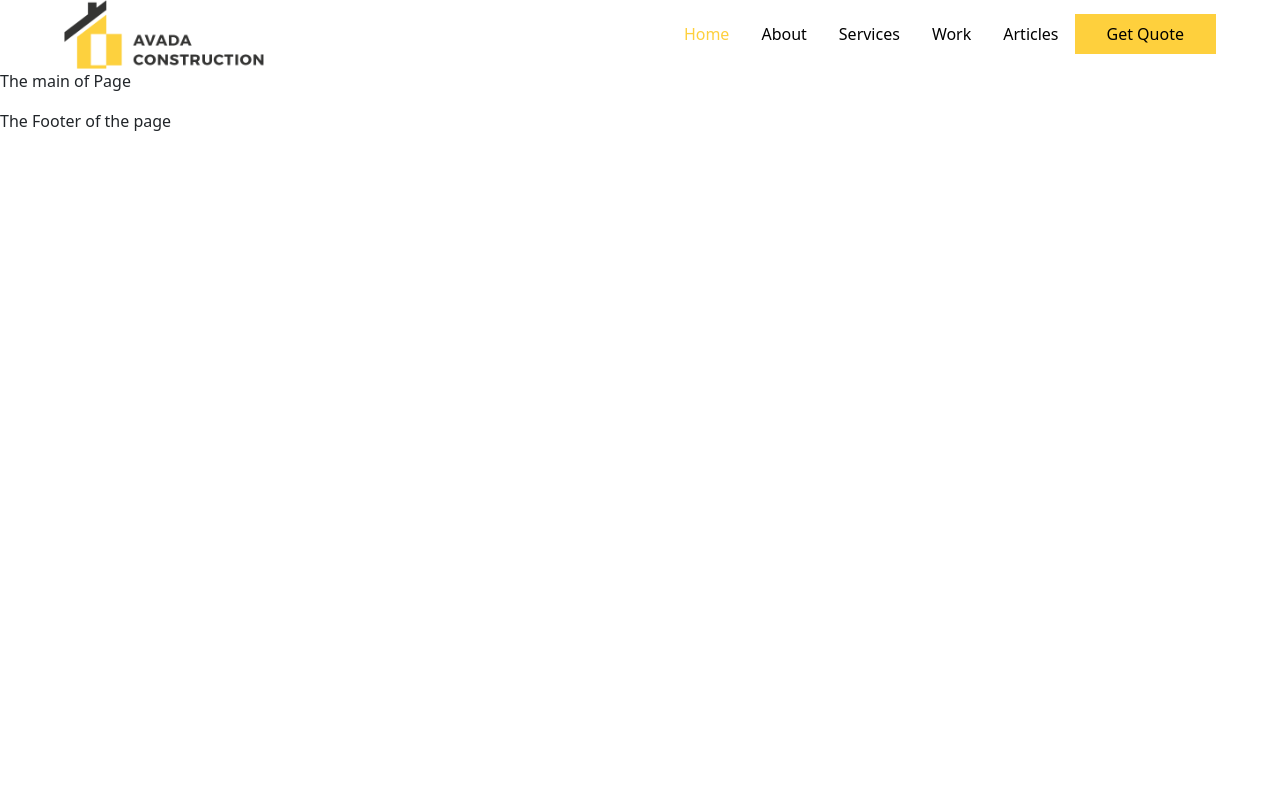
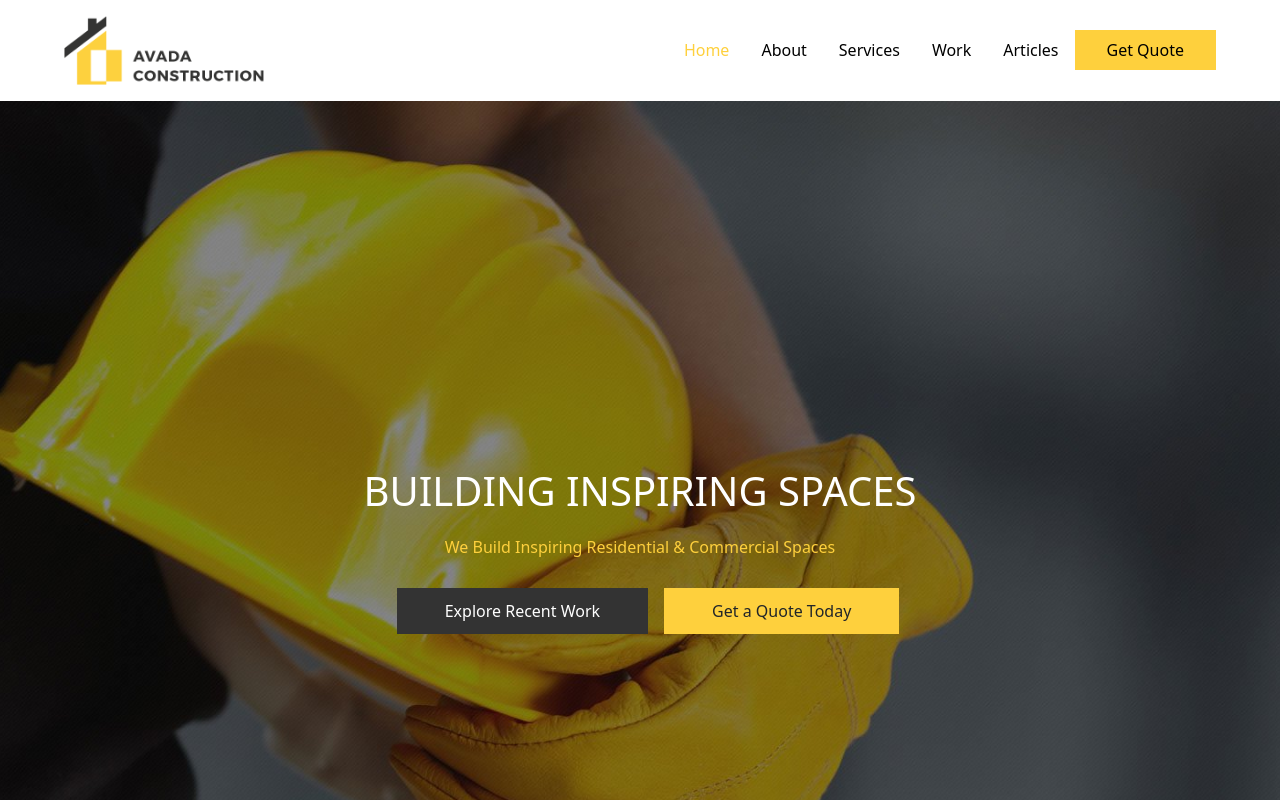
Before and after one commit to Matteogatto94/proj-html-vuejs, a Vue app: page / in a window 1280 px wide. Shown: the top 800 px of the page. Built offline with nearby package versions, Linux system fonts and the light colour scheme.

Commit message:
add jumbotron section

```diff
--- a/src/assets/scss/partials/_header.scss
+++ b/src/assets/scss/partials/_header.scss
@@ -1,5 +1,5 @@
 #site_header {
-    padding: 0 4rem;
+    padding: 1rem 4rem;
 }
 
 img {
@@ -12,6 +12,10 @@ img {
     .bg_a {
         background-color: #FED03D;
         padding: 0.5rem 2rem;
+
+        &:hover {
+            color: white;
+        }
     }
 
     a {
@@ -20,6 +24,10 @@ img {
         text-decoration: none;
         padding: 1rem;
 
+        &:hover {
+            color: #FED03D;
+        }
+
         &.active {
             color: #FED03D;
         }
--- /dev/null
+++ b/src/assets/scss/partials/_jumbotron.scss
@@ -0,0 +1,35 @@
+.jumbotron {
+    background-image: url(/src/assets/img/home-slider-62528242.jpg);
+    height: 900px;
+    width: 100%;
+    background-position: center;
+    background-size: cover;
+
+    .bg_black {
+        background-color: #333333;
+    }
+
+    .bg_yellow {
+        background-color: #FED03D;
+    }
+
+    a {
+        text-decoration: none;
+        padding: 0.75rem 3rem;
+        margin-left: 1rem;
+
+    }
+
+    h1 {
+        color: white;
+        text-transform: uppercase;
+    }
+
+    p {
+        color: #FED03D;
+    }
+}
+
+.container {
+    line-height: 3rem;
+}
--- a/src/assets/scss/style.scss
+++ b/src/assets/scss/style.scss
@@ -1,6 +1,7 @@
 @use './partials/header';
 @use './partials/main';
 @use './partials/footer';
+@use './partials/jumbotron';
 @use '/node_modules/bootstrap/scss/bootstrap.scss';
 
 * {
--- a/src/components/AppMain.vue
+++ b/src/components/AppMain.vue
@@ -1,12 +1,16 @@
 <script>
+import Jumbotron from './Jumbotron.vue';
 export default {
-    name: 'AppMain'
+    name: 'AppMain',
+    components: {
+        Jumbotron
+    }
 }
 </script>
 
 <template>
-    <main>
-        <p>The main of Page</p>
+    <main id="site_main">
+        <Jumbotron />
     </main>
 </template>
 
--- /dev/null
+++ b/src/components/Jumbotron.vue
@@ -0,0 +1,21 @@
+<script>
+export default {
+    name: 'Jumbotron'
+}
+</script>
+
+<template>
+    <div class="jumbotron d-flex align-items-center text-center">
+        <div class="container">
+            <h1>Building Inspiring Spaces</h1>
+            <p>We Build Inspiring Residential & Commercial Spaces</p>
+            <a class="text-white bg_black" href="#">Explore Recent Work</a>
+            <a class="text-dark bg_yellow" href="#">Get a Quote Today</a>
+        </div>
+
+    </div>
+</template>
+
+<style lang="scss">
+
+</style>
```
Also changed, not shown: src/assets/img/home-slider-62528242.jpg (added).
